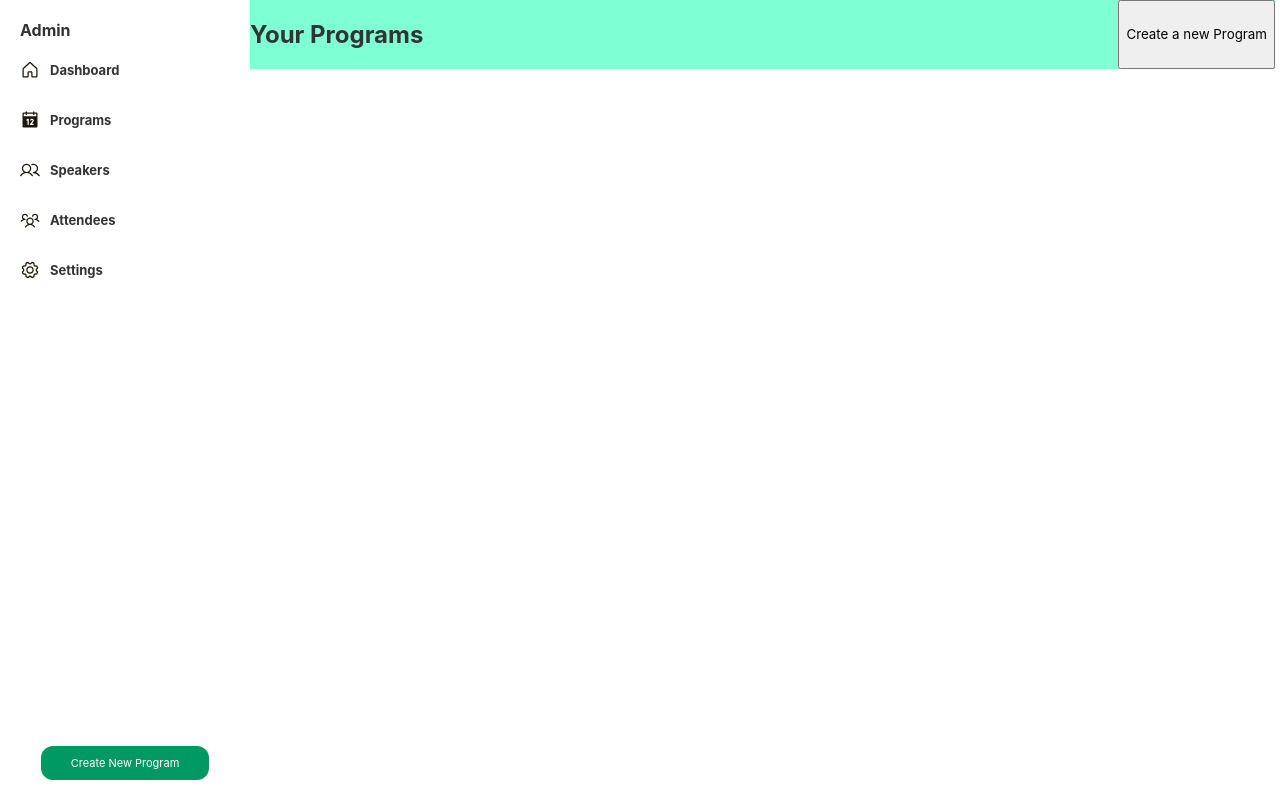
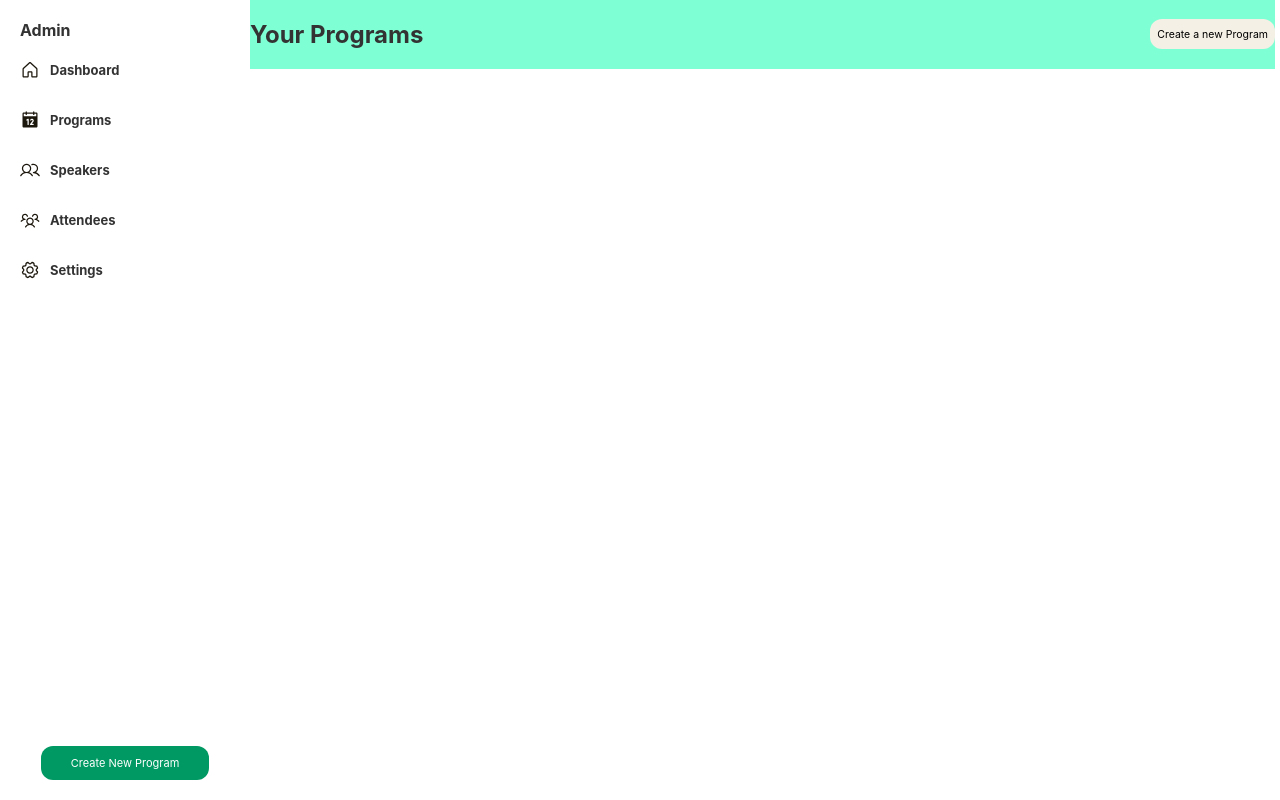
Before and after one commit to NwaAmadi/ASM, a React (Vite) app: page / in a window 1280 px wide. Built offline with nearby package versions, Linux system fonts and the light colour scheme.

Commit message:
Remarkable progress

```diff
--- a/CSS/AdminHeader.css
+++ b/CSS/AdminHeader.css
@@ -10,3 +10,21 @@
     display: flex;
     justify-content: space-between;
 }
+.create-program-button{
+    height: 30px;
+    align-items: center;
+    align-content: center;
+    justify-content: center;
+    align-self: center;
+    display: flex;
+    background-color: #F5F0E5;
+    border: none;
+    border-radius: 12px;
+    font-size: 10.5px;
+    padding-left: 7px;
+    padding-right: 7px;
+}
+.create-program-button:hover{
+    background-color: #009963;
+    color: white;
+}
```
